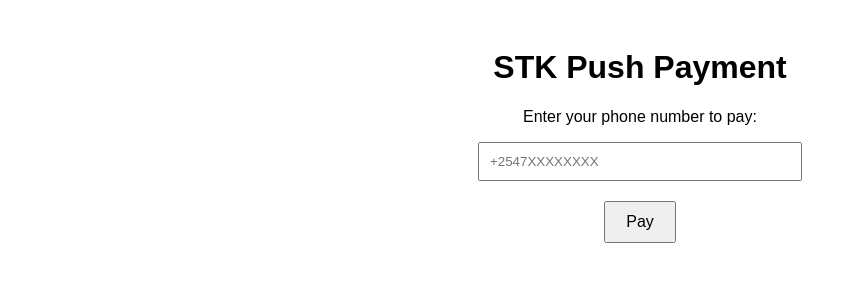
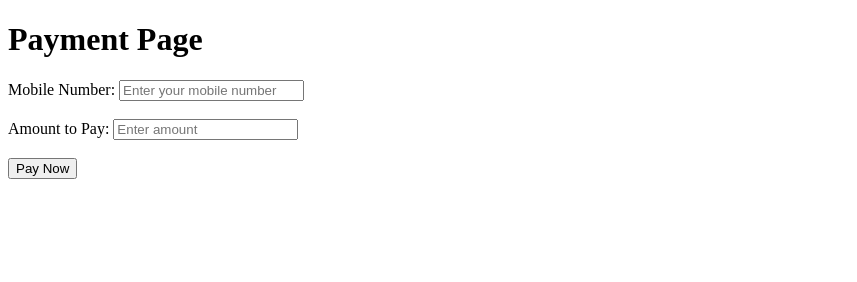
Before and after one commit to PeterNgeno/Stkpush, a plain HTML site: page frontend/index.html in a window 1280 px wide. Shown: the whole page, without its empty margins (0-857 px from the left). Drawn offline with Linux system fonts and the light colour scheme.

Commit message:
Update index.html

```diff
--- a/frontend/index.html
+++ b/frontend/index.html
@@ -1,63 +1,55 @@
+<!-- public/index.html -->
 <!DOCTYPE html>
 <html lang="en">
 <head>
     <meta charset="UTF-8">
     <meta name="viewport" content="width=device-width, initial-scale=1.0">
-    <title>STK Push Example</title>
-    <style>
-        body {
-            font-family: Arial, sans-serif;
-            text-align: center;
-            padding: 20px;
-        }
-        input {
-            padding: 10px;
-            width: 300px;
-            margin-bottom: 20px;
-        }
-        button {
-            padding: 10px 20px;
-            font-size: 16px;
-            cursor: pointer;
-        }
-    </style>
+    <title>STK Push Payment</title>
 </head>
 <body>
-    <h1>STK Push Payment</h1>
-    <p>Enter your phone number to pay:</p>
-    <input type="text" id="phone" placeholder="+2547XXXXXXXX">
-    <br>
-    <button onclick="sendSTKPush()">Pay</button>
+    <h1>Payment Page</h1>
+    <form id="payment-form">
+        <label for="phone">Mobile Number:</label>
+        <input type="text" id="phone" name="phone" placeholder="Enter your mobile number" required><br><br>
+
+        <label for="amount">Amount to Pay:</label>
+        <input type="number" id="amount" name="amount" placeholder="Enter amount" required><br><br>
+
+        <button type="submit">Pay Now</button>
+    </form>
 
     <script>
-        async function sendSTKPush() {
+        const form = document.getElementById('payment-form');
+        form.addEventListener('submit', async (e) => {
+            e.preventDefault();
+
             const phone = document.getElementById('phone').value;
+            const amount = document.getElementById('amount').value;
 
-            if (!phone || !/^(\+2547|07)[0-9]{8}$/.test(phone)) {
-                alert("Please enter a valid phone number in the format +2547XXXXXXXX or 07XXXXXXXX.");
+            if (!phone || !amount) {
+                alert('Please fill in all fields');
                 return;
             }
 
             try {
-                const response = await fetch('http://localhost:3000/stkpush', {
+                const response = await fetch('/stkpush', {
                     method: 'POST',
                     headers: {
                         'Content-Type': 'application/json',
                     },
-                    body: JSON.stringify({ phone }),
+                    body: JSON.stringify({ phone, amount }),
                 });
 
                 const result = await response.json();
                 if (response.ok) {
-                    alert('STK Push sent successfully. Check your phone.');
+                    alert('STK Push sent successfully');
                 } else {
-                    alert(`Error: ${result.error || 'Failed to send STK Push'}`);
+                    alert('Error: ' + result.error);
                 }
             } catch (error) {
-                console.error(error);
-                alert('An error occurred. Please try again.');
+                alert('Error: ' + error.message);
             }
-        }
+        });
     </script>
 </body>
 </html>
```
